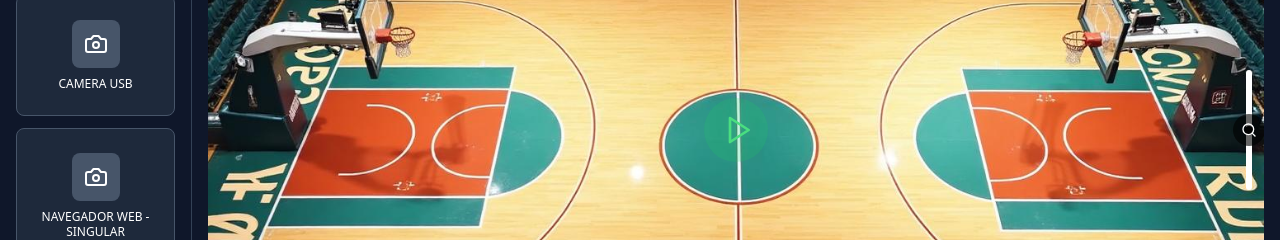
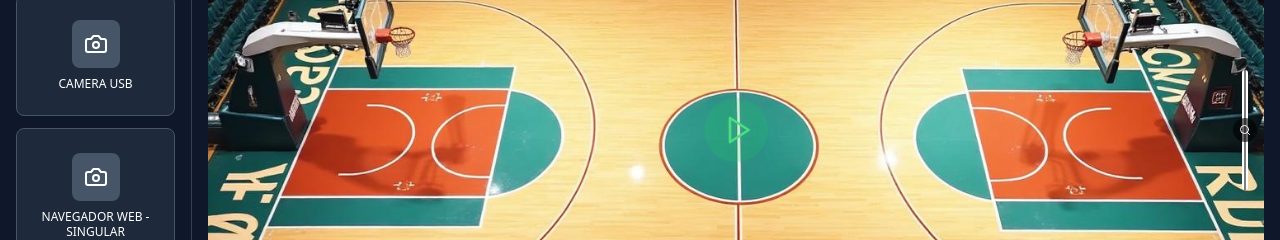
Before and after one commit to Kevin-5831/stream-spark-arena-cast-73, a React (Vite) app: page / in a window 1280 px wide. Shown: the part 319-559 px from the top of the page. Built offline with nearby package versions, Linux system fonts and the light colour scheme.

Commit message:
Fix: Implement final zoom slider design
Refactor zoom slider to match the specified design, including a white bar with a black center line and a draggable search icon. Implement real-time zoom control based on the icon's position, ensuring smooth dragging and background image scaling.

```diff
--- a/src/components/VideoPreview.tsx
+++ b/src/components/VideoPreview.tsx
@@ -68,30 +68,34 @@ const VideoPreview = ({ isStreaming, activeSource }: VideoPreviewProps) => {
         )}
 
         {/* Draggable Zoom Slider - Right Edge */}
-        <div className="absolute right-3 top-1/2 transform -translate-y-1/2 z-20">
+        <div className="absolute right-4 top-1/2 transform -translate-y-1/2 z-20">
           <div
             ref={sliderRef}
-            className="w-1.5 h-30 bg-white rounded-full relative"
-            style={{ height: '120px', width: '6px' }}
+            className="bg-white rounded-sm relative"
+            style={{ height: '120px', width: '6px', borderRadius: '3px' }}
           >
-            {/* Center Dot */}
+            {/* Black Center Line */}
             <div
-              className="absolute w-2 h-2 bg-black rounded-full left-1/2 top-1/2 transform -translate-x-1/2 -translate-y-1/2"
-              style={{ width: '8px', height: '8px' }}
+              className="absolute bg-black left-1/2 transform -translate-x-1/2"
+              style={{
+                width: '1px',
+                height: '120px',
+                top: '0'
+              }}
             />
 
             {/* Draggable Search Icon */}
             <div
               {...bind()}
-              className="absolute w-8 h-8 bg-black/60 rounded-full flex items-center justify-center cursor-grab active:cursor-grabbing left-1/2 transform -translate-x-1/2 touch-none"
+              className="absolute bg-black/60 rounded-full flex items-center justify-center cursor-grab active:cursor-grabbing left-1/2 transform -translate-x-1/2 touch-none"
               style={{
                 top: `${sliderPosition * 100}%`,
                 transform: 'translateX(-50%) translateY(-50%)',
-                width: '32px',
-                height: '32px'
+                width: '24px',
+                height: '24px'
               }}
             >
-              <Search className="w-4 h-4 text-white" />
+              <Search className="w-3 h-3 text-white" />
             </div>
           </div>
         </div>
```
